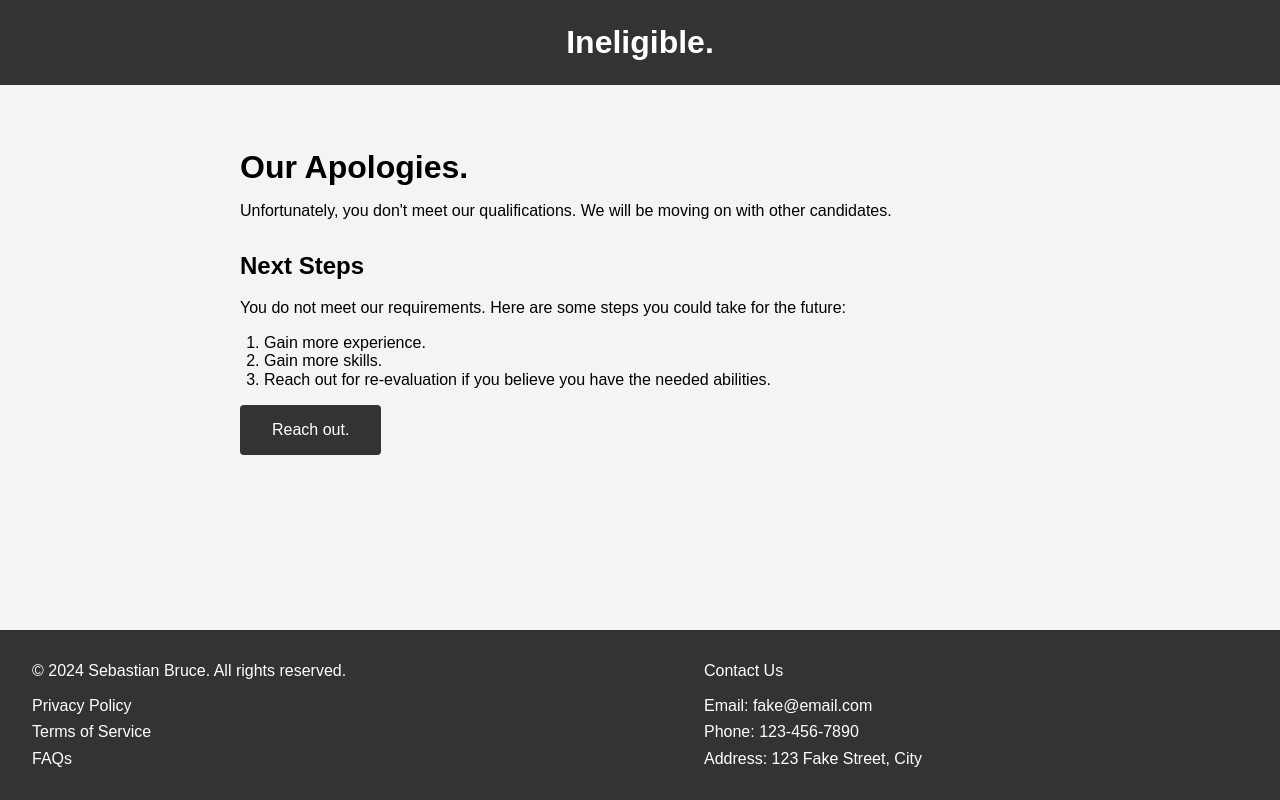
After one commit to SebastianBruce/Style-PHP-COMP1054-Final, a PHP site: page /fail.html in a window 1280 px wide. The commit adds this page. Run offline with PHP 8.4, Linux system fonts and the light colour scheme.

Commit message:
converted refirect pages to .html and wrote the html code, added styling, other changes

```diff
--- /dev/null
+++ b/fail.html
@@ -0,0 +1,49 @@
+<!DOCTYPE html>
+<html lang="en">
+<head>
+<meta charset="UTF-8">
+    <meta name="viewport" content="width=device-width, initial-scale=1.0">
+    <title>Congratulations!</title>
+    <link rel="stylesheet" href="normalize.css">
+    <link rel="stylesheet" href="styles.css">
+</head>
+<body>
+    <header>
+        <h1>Ineligible.</h1>
+    </header>
+    <main>
+        <section>
+            <h1>Our Apologies.</h1>
+            <p>Unfortunately, you don't meet our qualifications. We will be moving on with other candidates.</p>
+        </section>
+        <section>
+            <h2>Next Steps</h2>
+            <p>You do not meet our requirements. Here are some steps you could take for the future:</p>
+            <ol>
+                <li>Gain more experience.</li>
+                <li>Gain more skills.</li>
+                <li>Reach out for re-evaluation if you believe you have the needed abilities.</li>
+            </ol>
+            <a href="mailto:fake@email.com"><button>Reach out.</button></a>
+        </section>
+    </main>
+    <footer>
+        <div>
+            <p>&copy; 2024 Sebastian Bruce. All rights reserved.</p>
+            <ul>
+                <li><a href="#">Privacy Policy</a></li>
+                <li><a href="#">Terms of Service</a></li>
+                <li><a href="#">FAQs</a></li>
+            </ul>
+        </div>
+        <div>
+            <p>Contact Us</p>
+            <ul>
+                <li>Email: fake@email.com</li>
+                <li>Phone: 123-456-7890</li>
+                <li>Address: 123 Fake Street, City</li>
+            </ul>
+        </div>
+    </footer>
+</body>
+</html>
--- a/styles.css
+++ b/styles.css
@@ -1,46 +1,83 @@
 body {
     font-family: Arial, sans-serif;
     background-color: #f4f4f4;
+    margin: 0;
+    padding: 0;
 }
 
 header {
     background-color: #333;
     color: #fff;
+    padding: 1.5rem 0;
     text-align: center;
-    padding: 1rem;
+    margin-bottom: 2rem;
+}
+
+nav ul {
+    list-style-type: none;
+    margin: 0;
+    padding: 0;
+}
+
+nav ul li {
+    display: inline;
+    margin-right: 1rem;
+}
+
+nav ul li a {
+    color: #fff;
+    text-decoration: none;
 }
 
 main {
-    max-width: 600px;
+    max-width: 800px;
     margin: 0 auto;
     padding: 2rem;
 }
 
 .form-group {
-    margin-bottom: 1.5rem;
+    margin-bottom: 2rem;
 }
 
 label {
     display: block;
     margin-bottom: 0.5rem;
+    font-weight: bold;
 }
 
 input[type="text"],
-input[type="number"],
-input[type="date"] {
+input[type="number"] {
     width: 100%;
-    padding: 0.5rem;
+    padding: 1rem;
     border: 1px solid #ccc;
     border-radius: 4px;
 }
 
+section {
+    margin-bottom: 2rem;
+}
+
+h1 {
+    margin: 0;
+    font-size: 2rem;
+}
+
+h2 {
+    margin-top: 0;
+}
+
+ol {
+    padding-left: 1.5rem;
+}
+
 button {
-    padding: 0.5rem 1rem;
+    padding: 1rem 2rem;
     background-color: #333;
     color: #fff;
     border: none;
     border-radius: 4px;
     cursor: pointer;
+    transition: background-color 0.3s ease;
 }
 
 button:hover {
@@ -52,7 +89,173 @@ footer {
     bottom: 0;
     width: 100%;
     text-align: center;
-    padding: 1rem;
+    padding: 1rem 0;
     background-color: #333;
     color: #fff;
+    display: flex;
+    justify-content: space-between;
 }
+
+footer div {
+    text-align: left;
+    padding-left: 2rem;
+    width: 45%;
+}
+
+footer div ul {
+    list-style-type: none;
+    padding: 0;
+}
+
+footer div ul li {
+    margin-bottom: 0.5rem;
+}
+
+footer div ul li a {
+    color: #fff;
+    text-decoration: none;
+}
+
+body {
+    font-family: Arial, sans-serif;
+    background-color: #f4f4f4;
+    margin: 0;
+    padding: 0;
+}
+
+header {
+    background-color: #333;
+    color: #fff;
+    padding: 1.5rem 0;
+    text-align: center;
+    margin-bottom: 2rem;
+}
+
+nav ul {
+    list-style-type: none;
+    margin: 0;
+    padding: 0;
+}
+
+nav ul li {
+    display: inline;
+    margin-right: 1rem;
+}
+
+nav ul li a {
+    color: #fff;
+    text-decoration: none;
+}
+
+main {
+    max-width: 800px;
+    margin: 0 auto;
+    padding: 2rem;
+}
+
+.form-group {
+    margin-bottom: 2rem;
+}
+
+label {
+    display: block;
+    margin-bottom: 0.5rem;
+    font-weight: bold;
+}
+
+input[type="text"],
+input[type="number"] {
+    width: 100%;
+    padding: 1rem;
+    border: 1px solid #ccc;
+    border-radius: 4px;
+}
+
+section {
+    margin-bottom: 2rem;
+}
+
+h1 {
+    margin: 0;
+    font-size: 2rem;
+}
+
+h2 {
+    margin-top: 0;
+}
+
+ol {
+    padding-left: 1.5rem;
+}
+
+button {
+    padding: 1rem 2rem;
+    background-color: #333;
+    color: #fff;
+    border: none;
+    border-radius: 4px;
+    cursor: pointer;
+    transition: background-color 0.3s ease;
+}
+
+button:hover {
+    background-color: #555;
+}
+
+footer {
+    position: fixed;
+    bottom: 0;
+    width: 100%;
+    text-align: center;
+    padding: 1rem 0;
+    background-color: #333;
+    color: #fff;
+    display: flex;
+    justify-content: space-between;
+    z-index: 100; /* Ensure footer is above other content */
+}
+
+footer div {
+    text-align: left;
+    padding-left: 2rem;
+    width: 45%;
+}
+
+footer div ul {
+    list-style-type: none;
+    padding: 0;
+}
+
+footer div ul li {
+    margin-bottom: 0.5rem;
+}
+
+footer div ul li a {
+    color: #fff;
+    text-decoration: none;
+}
+
+@media (max-width: 600px) {
+    body {
+        padding-bottom: 4rem; /* Adjust padding to accommodate footer */
+    }
+
+    footer {
+        position: fixed; /* Change position to fixed to prevent overlapping */
+        left: 0;
+        bottom: 0;
+        width: 100%;
+        text-align: center;
+        padding: 1rem 0;
+        background-color: #333;
+        color: #fff;
+    }
+
+    footer div {
+        display: none;
+    }
+
+    footer div:first-child {
+        display: block;
+    }
+}
```
Also changed, not shown: fail.php (deleted, +0 -11 lines), index.php (+18 -3 lines), success.html (added, +49 -0 lines), success.php (deleted, +0 -11 lines).
